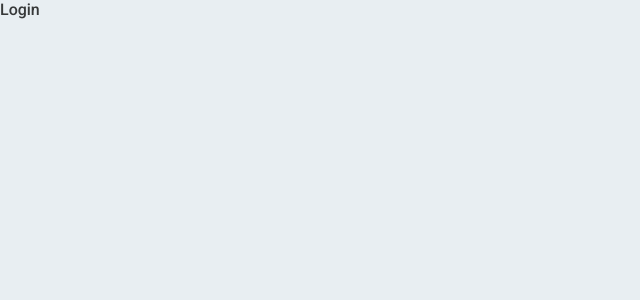
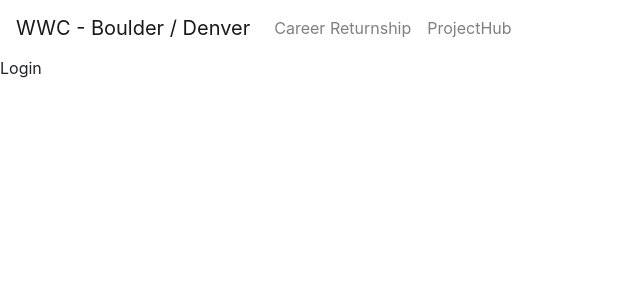
Before and after one commit to women-who-software/returnship-project-voting, a React (Create React App) app in the folder client/: page /login in a window 1280 px wide. Shown: the top 300 px of the page, without its empty margins (0-640 px from the left). Built offline with nearby package versions, Linux system fonts and the light colour scheme.

Commit message:
feature(AdminPage): Rename Login component to AdminPage and add Header component
- Install React Bootstrap and Bootstrap
- Rename Login component to AdminPage
- Update route logic for former Login component to AdminPage
- Add Header component

```diff
--- a/client/package.json
+++ b/client/package.json
@@ -6,8 +6,10 @@
     "@testing-library/jest-dom": "^4.2.4",
     "@testing-library/react": "^9.5.0",
     "@testing-library/user-event": "^7.2.1",
+    "bootstrap": "^4.5.0",
     "node-sass": "^4.14.1",
     "react": "^16.13.1",
+    "react-bootstrap": "^1.0.1",
     "react-dom": "^16.13.1",
     "react-router": "^5.2.0",
     "react-router-dom": "^5.2.0",
--- a/client/src/App.js
+++ b/client/src/App.js
@@ -1,45 +1,51 @@
-import React, { useState, useEffect, useContext } from "react";
-import { Route, Switch } from "react-router-dom";
-import Landing from "./Components/Landing/Landing";
-import Login from "./Components/Login/Login";
-import Projects from "./Components/Projects/Projects";
-import ProjectDetails from "./Components/Projects/ProjectDetails";
-import Voting from "./Components/Voting/Voting";
-import SignUps from "./Components/SignUps/SignUps";
-import STORE from "./STORE";
-import { GlobalContext } from "./Context/GlobalContext";
+import React, { useState, useEffect, useContext } from 'react'
+import { Route, Switch } from 'react-router-dom'
+import Landing from './Components/Landing/Landing'
+import AdminPage from './Components/AdminPage/AdminPage'
+import Projects from './Components/Projects/Projects'
+import ProjectDetails from './Components/Projects/ProjectDetails'
+import Voting from './Components/Voting/Voting'
+import SignUps from './Components/SignUps/SignUps'
+import STORE from './STORE'
+import { GlobalContext } from './Context/GlobalContext'
 
 export default function App() {
-  const [hasError, setHasError] = useState("");
-  const { projects, setProjects } = useContext(GlobalContext);
+  const [hasError, setHasError] = useState('')
+  const { projects, setProjects } = useContext(GlobalContext)
 
   useEffect(() => {
-    setProjects(STORE.projects);
-  }, []);
+    setProjects(STORE.projects)
+  }, [])
 
   return (
     <React.Fragment>
-      <main className="App">
-        {hasError && <p className="red">There was an error}</p>}
+      <main className='App'>
+        {hasError && <p className='red'>There was an error}</p>}
         <Switch>
-          <Route exact path="/" component={Landing} />
-          <Route exact path="/login" component={Login} />
-          <Route exact path="/projects" component={() => <Projects projects={projects} />} />
+          <Route exact path='/' component={Landing} />
+          <Route exact path='/login' component={AdminPage} />
           <Route
             exact
-            path="/projects/:project_id"
-            component={(routeProps) => (
+            path='/projects'
+            component={() => <Projects projects={projects} />}
+          />
+          <Route
+            exact
+            path='/projects/:project_id'
+            component={routeProps => (
               <ProjectDetails
                 project={projects.find(
-                  (project) => project.project_id === Number(routeProps.match.params.project_id)
+                  project =>
+                    project.project_id ===
+                    Number(routeProps.match.params.project_id)
                 )}
               />
             )}
           />
-          <Route exact path="/voting" component={Voting} />
-          <Route exact path="/signups" component={SignUps} />
+          <Route exact path='/voting' component={Voting} />
+          <Route exact path='/signups' component={SignUps} />
         </Switch>
       </main>
     </React.Fragment>
-  );
+  )
 }
--- /dev/null
+++ b/client/src/Components/AdminPage/AdminPage.js
@@ -0,0 +1,11 @@
+import React from 'react'
+import Header from '../Header/Header'
+
+export default function AdminPage() {
+  return (
+    <>
+      <Header />
+      <section className='login'>Login</section>
+    </>
+  )
+}
--- /dev/null
+++ b/client/src/Components/Header/Header.js
@@ -0,0 +1,24 @@
+// Import React Packages
+import React from 'react'
+// import { NavLink } from 'react-router-dom'
+
+// Import ReactBootstrap Components
+import Navbar from 'react-bootstrap/Navbar'
+import Nav from 'react-bootstrap/Nav'
+
+export default function Header() {
+  return (
+    <>
+      <Navbar expand='lg' id='header'>
+        <Navbar.Brand href='/'>WWC - Boulder / Denver</Navbar.Brand>
+        <Navbar.Toggle aria-controls='basic-navbar-nav' />
+        <Navbar.Collapse id='basic-navbar-nav'>
+          <Nav className='mr-auto'>
+            <Nav.Link href='#home'>Career Returnship</Nav.Link>
+            <Nav.Link href='/projects'>ProjectHub</Nav.Link>
+          </Nav>
+        </Navbar.Collapse>
+      </Navbar>
+    </>
+  )
+}
--- a/client/src/Components/Login/Login.js
+++ /dev/null
@@ -1,7 +0,0 @@
-import React from 'react';
-
-export default function Loginpage() {
-  return (
-    <section className='login'>Login</section>
-  )
-}
--- /dev/null
+++ b/client/src/scss/components/_header.scss
@@ -0,0 +1,3 @@
+#header {
+  background-color: $bg-nav;
+}
```
Also changed, not shown: client/src/index.js (+9 -8 lines), 1 other file (tests, documents, lock files or other folders).
